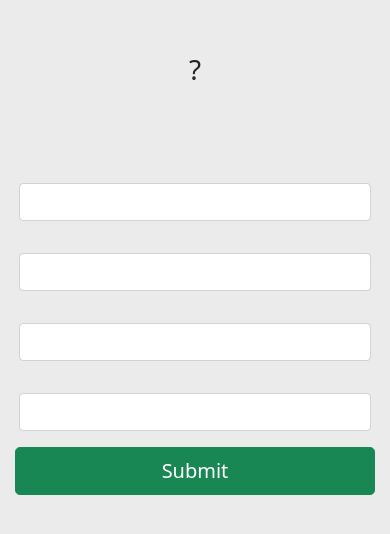
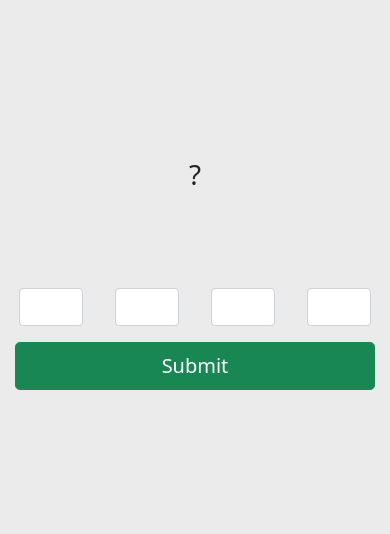
Before and after one commit to CzErmil/Padlock, a plain HTML site: page index.html in a window 390 px wide. Shown: the part 164-698 px from the top of the page. Drawn offline with Linux system fonts and the light colour scheme.

Commit message:
Fixed braking layout on mobile phone

```diff
--- a/index.html
+++ b/index.html
@@ -26,16 +26,16 @@
           <h1 id="result" class="result" >?</h1>
       </div>
       <div class="row">
-        <div class="col-md-3">
+        <div class="col-3">
           <input id="a" class="form-control input-lg" type="text" maxlength="1" oninput="this.value=this.value.replace(/[^0-9]/g,'');" />
         </div>
-        <div class="col-md-3">
+        <div class="col-3">
           <input id="b" class="form-control input-lg" type="text" maxlength="1" oninput="this.value=this.value.replace(/[^0-9]/g,'');" />
         </div>
-        <div class="col-md-3">
+        <div class="col-3">
           <input id="c" class="form-control input-lg" type="text" maxlength="1" oninput="this.value=this.value.replace(/[^0-9]/g,'');" />
         </div>
-        <div class="col-md-3">
+        <div class="col-3">
           <input id="d" class="form-control input-lg" type="text" maxlength="1" oninput="this.value=this.value.replace(/[^0-9]/g,'');" />
         </div>
       </div>
```
